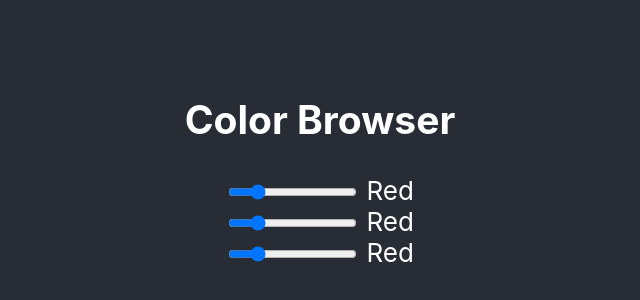
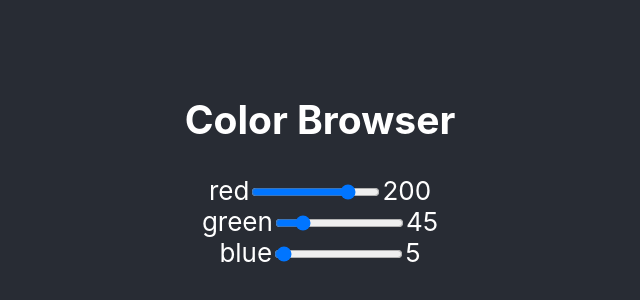
Before and after one commit to Jmauelshagen/Color-Slider, a React (Create React App) app: page / in a window 1280 px wide. Shown: the part 234-534 px from the top of the page, without its empty margins (320-960 px from the left). Built offline with nearby package versions, Linux system fonts and the light colour scheme.

Commit message:
Added value and label to ColorSlider

```diff
--- a/src/App.js
+++ b/src/App.js
@@ -9,9 +9,18 @@ class ColorBrowser extends Component {
       <div className="App">
         <header className="App-header">
           <h2>Color Browser</h2>
-          <ColorSlider/>
-          <ColorSlider/>
-          <ColorSlider/>
+          <ColorSlider
+            name = {'red'}
+            value = {200}
+            />
+          <ColorSlider
+            name = {'green'}
+            value = {45}
+            />
+          <ColorSlider
+            name = {'blue'}
+            value = {5}
+          />
           {/* <div class="slider" >
             <input type="range" id="r" name="r" min="0" max="255"/> <label class="r"  for="r">Red</label>
           </div>
--- a/src/ColorSlider.js
+++ b/src/ColorSlider.js
@@ -1,16 +1,12 @@
 import React from 'react';
 
-const ColorSlider = () => {
+const ColorSlider = ({name, value, index}) => {
     return (
         <div className="slider" >
-            <input type="range" id="r" name="r" min="0" max="255"/> <label className="r"  for="r">Red</label>
+            <label className={name} for={name}>{name}</label>
+            <input type="range" id={name} className={name} min="0" max="255" value={value}/>
+            <label className={name} for={name}>{value}</label>
         </div>
-        // <div className="slider" >
-        //     <input type="range" id="r" name="r" min="0" max="255"/> <label className="r"  for="r">Red</label>
-        // </div>
-        // <div className="slider" >
-        //     <input type="range" id="r" name="r" min="0" max="255"/> <label className="r"  for="r">Red</label>
-        // </div>
     );
 };
 
```
